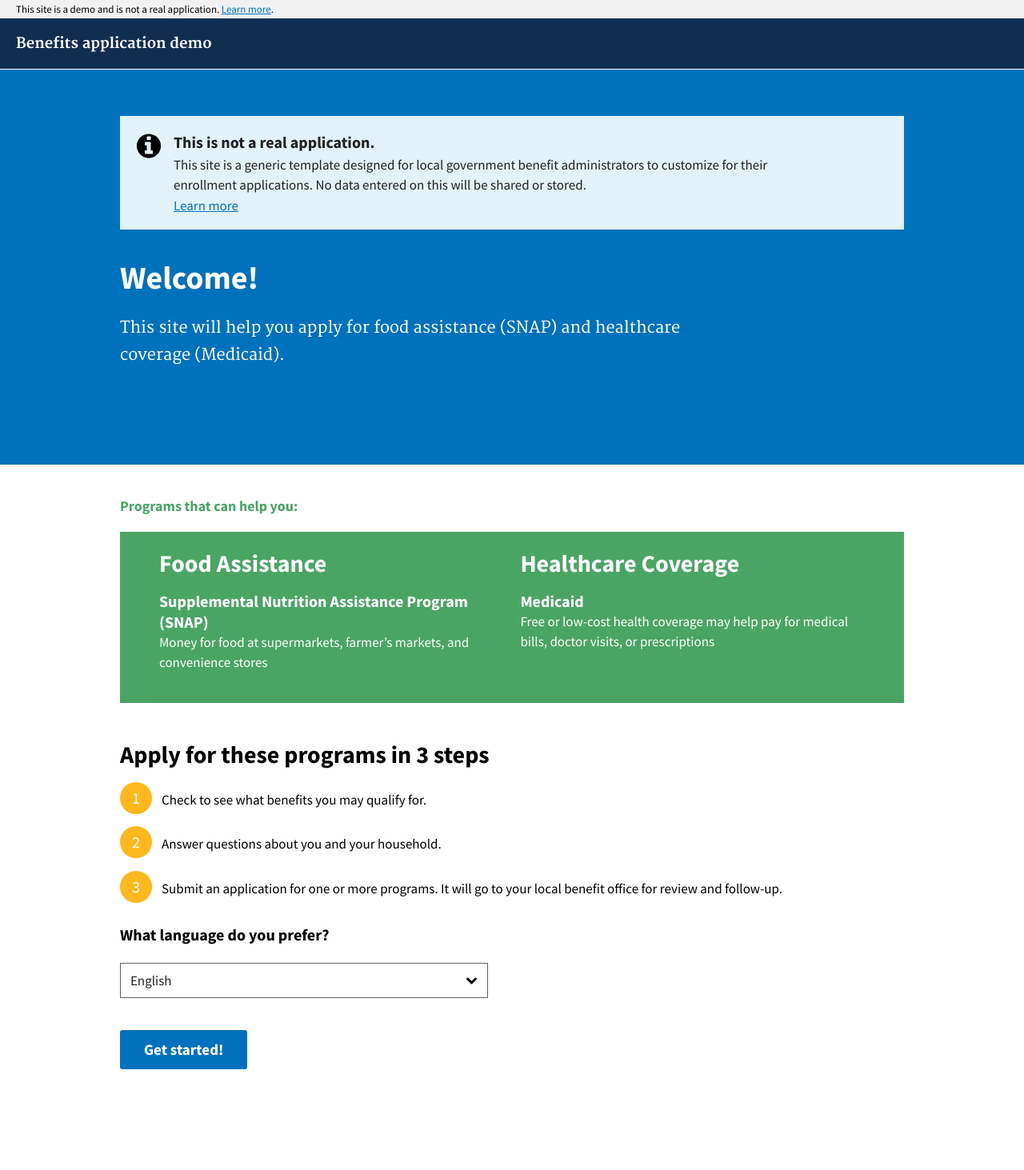
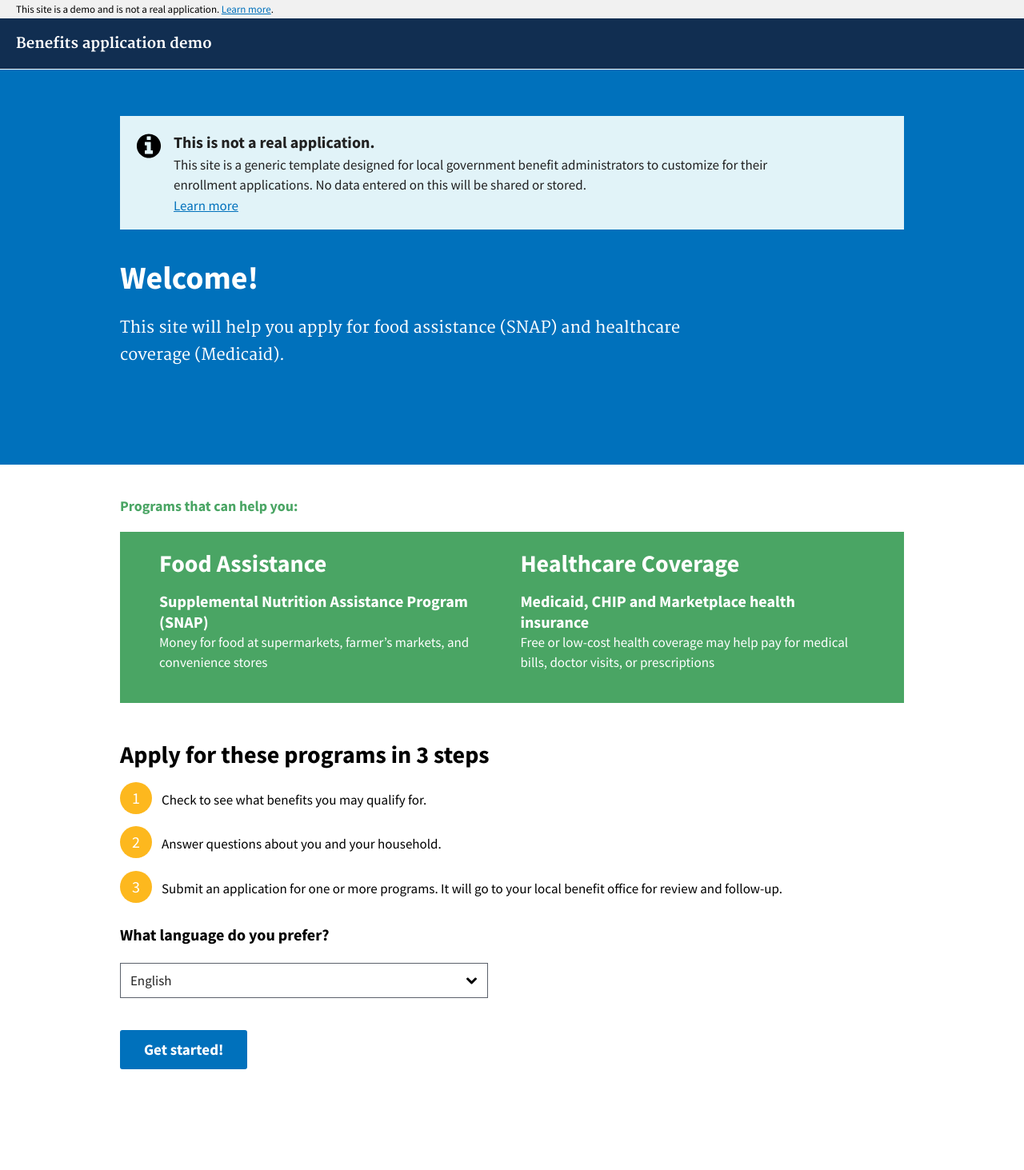
Before and after one commit to usds/benefits-enrollment-prototype, a Jekyll site: the page built from welcome.html, in a window 1280 px wide. Shown: the whole page at 80% size. Built offline with Jekyll 4.4.1, drawn with Linux system fonts in a browser that asks for light colours.

Commit message:
Landing page content revision

```diff
--- a/welcome.html
+++ b/welcome.html
@@ -29,7 +29,7 @@
 			</div>
 			<div class="usa-width-one-half">
 				<h2>Healthcare Coverage</h2>
-				<h3>Medicaid</h3>
+				<h3>Medicaid, CHIP and Marketplace health insurance</h3>
 				<p>Free or low-cost health coverage may help pay for medical bills, doctor visits, or prescriptions</p>
 			</div>
 		</div>
```
